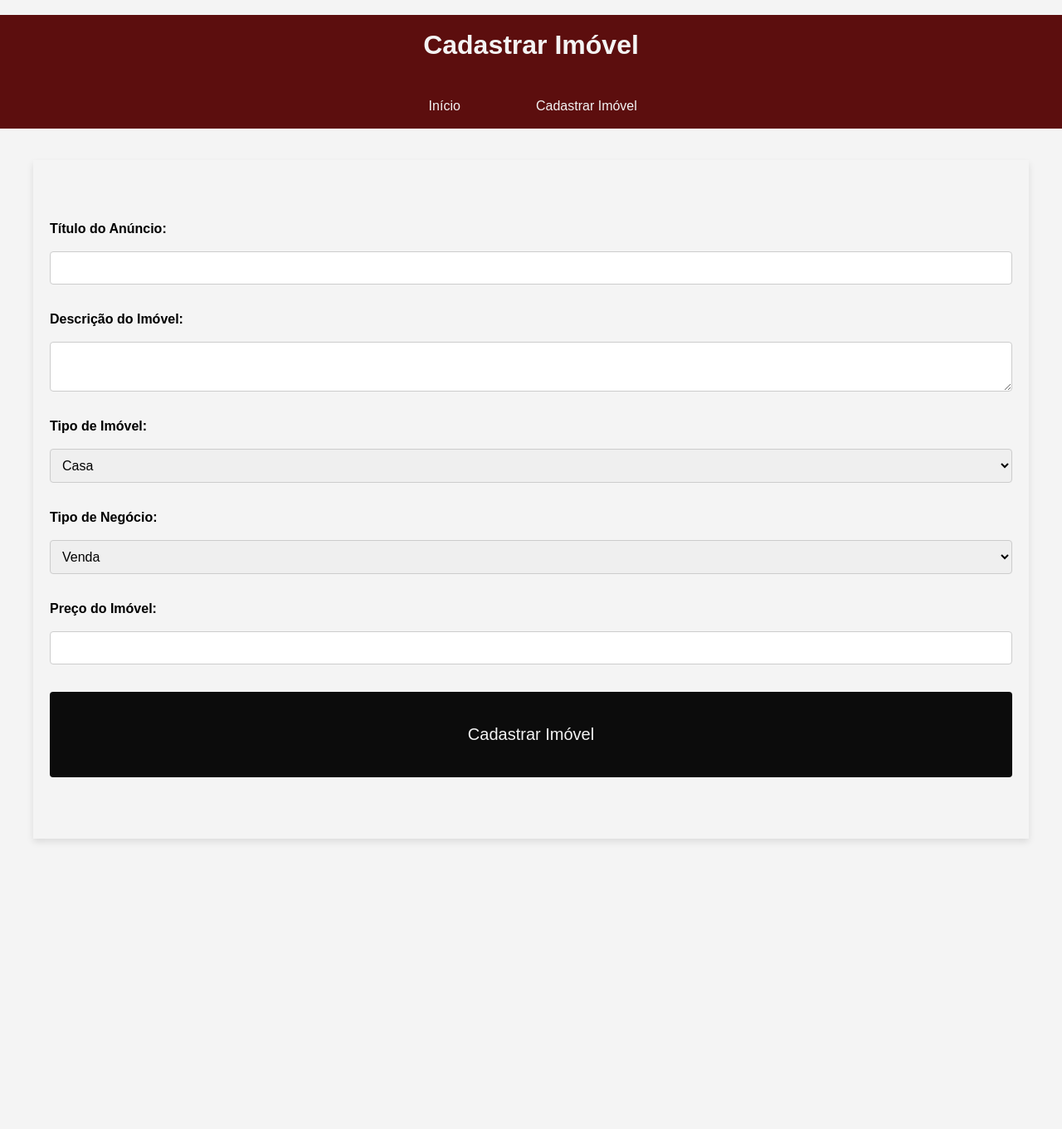
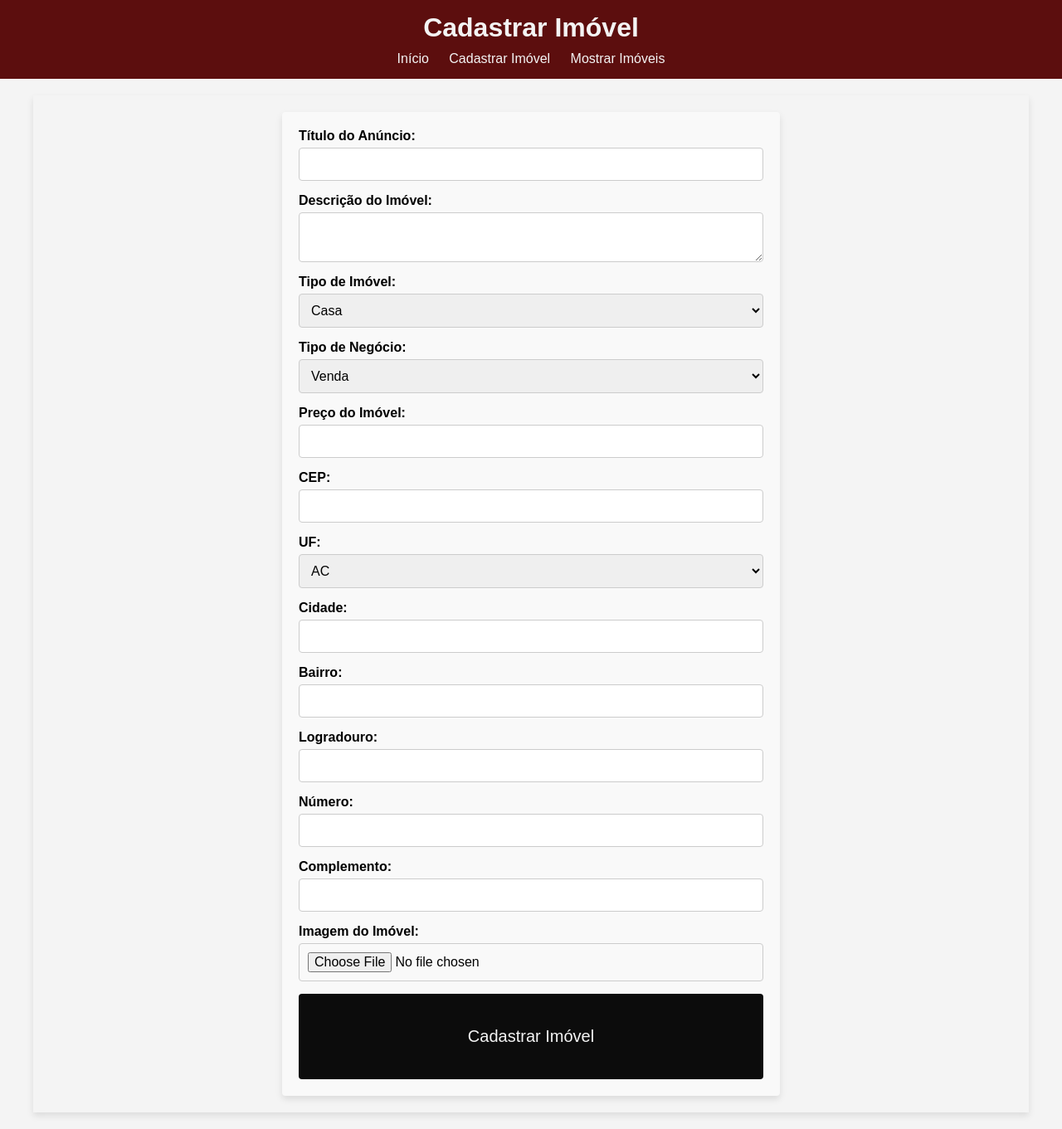
Before and after one commit to galdinorobs/imobiliaria-SENAC, a PHP site: page /cadastrar.php in a window 1280 px wide. Shown: the whole page at 83% size. Before the commit the page ends 1015 px from the top, so only its background shows below. Run offline with PHP 8.4, Linux system fonts and the light colour scheme.

Commit message:
feat: cria o menu mostrar imóveis cadastrados

```diff
--- a/cadastrar.php
+++ b/cadastrar.php
@@ -15,17 +15,34 @@ $titulo = mysqli_real_escape_string($conn,$_POST['titulo']);
 $descricao = mysqli_real_escape_string($conn,$_POST['descricao']);
 $categoria = mysqli_real_escape_string($conn,$_POST['categoria']);
 $tipo = mysqli_real_escape_string($conn,$_POST['tipo']);
-$preco = mysqli_real_escape_string($conn,$_POST['preco']);
+$preco = floatval($_POST['preco']);
+$cep = mysqli_real_escape_string($conn, $_POST['cep']);
+$uf = mysqli_real_escape_string($conn, $_POST['uf']);
+$cidade = mysqli_real_escape_string($conn, $_POST['cidade']);
+$bairro = mysqli_real_escape_string($conn, $_POST['bairro']);
+$logradouro = mysqli_real_escape_string($conn, $_POST['logradouro']);
+$numero = mysqli_real_escape_string($conn, $_POST['numero']);
+$complemento = mysqli_real_escape_string($conn, $_POST['complemento']);
 
-$sql = "INSERT INTO imoveis (titulo, descricao, categoria, tipo, preco) VALUES ('$titulo', '$descricao', '$categoria', '$tipo', '$preco')";
+$imagem = $_FILES['imagem']['name'];
+$imagem_temp = $_FILES['imagem']['tmp_name'];
+$imagem_destino = 'uploads/' . $imagem;
 
-if (mysqli_query($conn,$sql)) {
+move_uploaded_file($imagem_temp, $imagem_destino);
+
+$preco_formatado = number_format($preco, 2, '.', '');
+
+$sql = "INSERT INTO imoveis (titulo, descricao, categoria, tipo, preco, cep, uf, cidade, bairro, logradouro, numero, complemento, imagem)
+VALUES ('$titulo', '$descricao', '$categoria', '$tipo', '$preco_formatado', '$cep', '$uf', '$cidade', '$bairro', '$logradouro', '$numero', '$complemento', '$imagem')";
+
+if (mysqli_query($conn, $sql)) {
     echo "Imóvel cadastrado com sucesso!";
 } else {
-    echo "Erro: " . $sql . "<br>" .mysqli_error($conn);
-    }
+    echo "Erro: " . $sql . "<br>" . mysqli_error($conn);
 }
-    mysqli_close($conn);
+}
+
+mysqli_close($conn);
 ?>
 
 
@@ -45,30 +62,91 @@ if (mysqli_query($conn,$sql)) {
             <ul>
                 <li><a href="index.php">Início</a></li>
                 <li><a href="cadastrar.php">Cadastrar Imóvel</a></li>
+                <li><a href="mostrar.php">Mostrar Imóveis</a></li>
             </ul>
         </nav>
     </header>
     <main>
         <section>
             <form method="POST" enctype="multipart/form-data">
+
                 <label for="titulo">Título do Anúncio:</label>
                 <input type="text" id="titulo" name="titulo" required>
+
                 <label for="descricao">Descrição do Imóvel:</label>
                 <textarea id="descricao" name="descricao" required></textarea>
+
                 <label for="categoria">Tipo de Imóvel:</label>
+
                     <select id="categoria" name="categoria" required>
-                        <option value="casa">Casa</option>
-                        <option value="apartamento">Apartamento</option>
-                        <option value="terreno">Terreno</option>
+                        <option value="Casa">Casa</option>
+                        <option value="Apartamento">Apartamento</option>
+                        <option value="Terreno">Terreno</option>
                     </select>
+
                 <label for="tipo">Tipo de Negócio:</label>
                     <select id="tipo" name="tipo" required>
-                        <option value="venda">Venda</option>
-                        <option value="aluguel">Aluguel</option>
+                        <option value="Venda">Venda</option>
+                        <option value="Aluguel">Aluguel</option>
                     </select>
+
                 <label for="preco">Preço do Imóvel:</label>
-                <input type="number" id="preco" name="preco" required>
+                <input type="number" id="preco" name="preco" min="0" step="0.01" required>
+
+                <label for="cep">CEP:</label>
+                <input type="text" id="cep" name="cep" required>
+
+                <label for="uf">UF:</label>
+<select id="uf" name="uf" required>
+    <option value="AC">AC</option>
+    <option value="AL">AL</option>
+    <option value="AP">AP</option>
+    <option value="AM">AM</option>
+    <option value="BA">BA</option>
+    <option value="CE">CE</option>
+    <option value="DF">DF</option>
+    <option value="ES">ES</option>
+    <option value="GO">GO</option>
+    <option value="MA">MA</option>
+    <option value="MT">MT</option>
+    <option value="MS">MS</option>
+    <option value="MG">MG</option>
+    <option value="PA">PA</option>
+    <option value="PB">PB</option>
+    <option value="PR">PR</option>
+    <option value="PE">PE</option>
+    <option value="PI">PI</option>
+    <option value="RJ">RJ</option>
+    <option value="RN">RN</option>
+    <option value="RS">RS</option>
+    <option value="RO">RO</option>
+    <option value="RR">RR</option>
+    <option value="SC">SC</option>
+    <option value="SP">SP</option>
+    <option value="SE">SE</option>
+    <option value="TO">TO</option>
+</select>
+
+                <label for="cidade">Cidade:</label>
+                <input type="text" id="cidade" name="cidade" required>
+
+                <label for="bairro">Bairro:</label>
+                <input type="text" id="bairro" name="bairro" required>
+
+                <label for="logradouro">Logradouro:</label>
+                <input type="text" id="logradouro" name="logradouro" required>
+
+                <label for="numero">Número:</label>
+                <input type="text" id="numero" name="numero" required>
+
+                <label for="complemento">Complemento:</label>
+                <input type="text" id="complemento" name="complemento">
+
+                <label for="imagem">Imagem do Imóvel:</label>
+                <input type="file" id="imagem" name="imagem" accept="image/*">
+
                 <button type="submit">Cadastrar Imóvel</button>
+
             </form>
         </section>
     </main>
--- a/style.css
+++ b/style.css
@@ -19,6 +19,7 @@ header {
     background: var(--principal-color);
     color: var(--white);
     text-align: center;
+    padding: 15px 0;
 }
 
 header h1 {
@@ -97,7 +98,6 @@ p {
 
 .property:hover {
     transform: scale(1.05);
-
     cursor: pointer;
 }
 
@@ -109,10 +109,17 @@ h2 {
 form {
     display: flex;
     flex-direction: column;
+    max-width: 600px;
+    margin: 0 auto;
+    padding: 20px;
+    background: #f9f9f9;
+    border-radius: 4px;
+    box-shadow: 0 4px 8px rgba(0, 0, 0, 0.1);
 }
 
 label {
     font-weight: 700;
+    margin-bottom: 5px;
 }
 
 input,
@@ -123,6 +130,7 @@ select {
     font-size: 16px;
     border: 1px solid #ccc;
     border-radius: 4px;
+    width: 100%;
 }
 
 button {
@@ -133,8 +141,9 @@ button {
     border: none;
     border-radius: 4px;
     cursor: pointer;
+    transition: background 0.3s;
 }
 
 button:hover {
-    background: #555;
+    background: #3a0a0a;
 }
```
Also changed, not shown: index.php (+8 -0 lines), mostrar.php (added, +60 -0 lines), uploads/burro.avif (added), uploads/predio.jpg (added).
